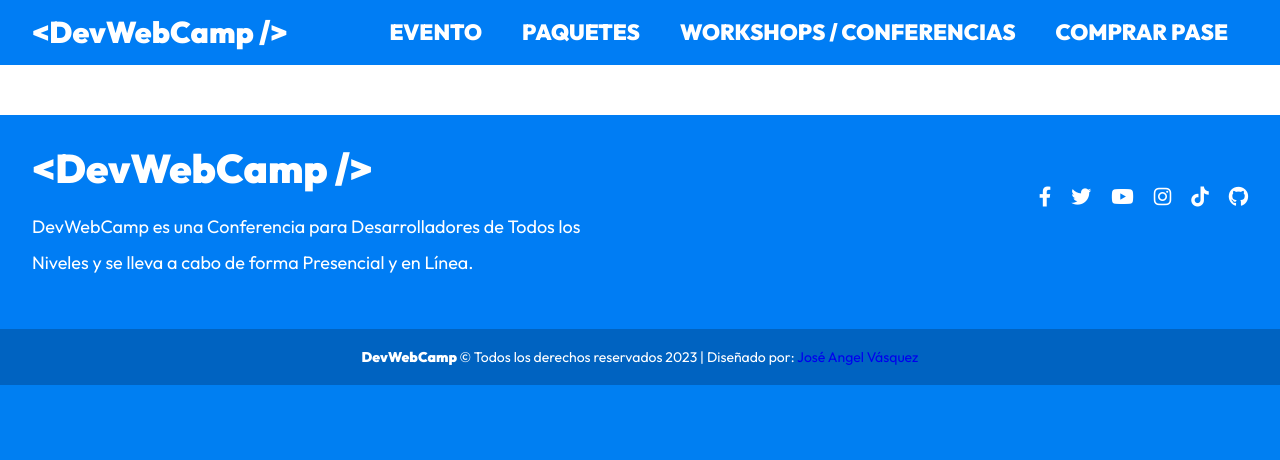
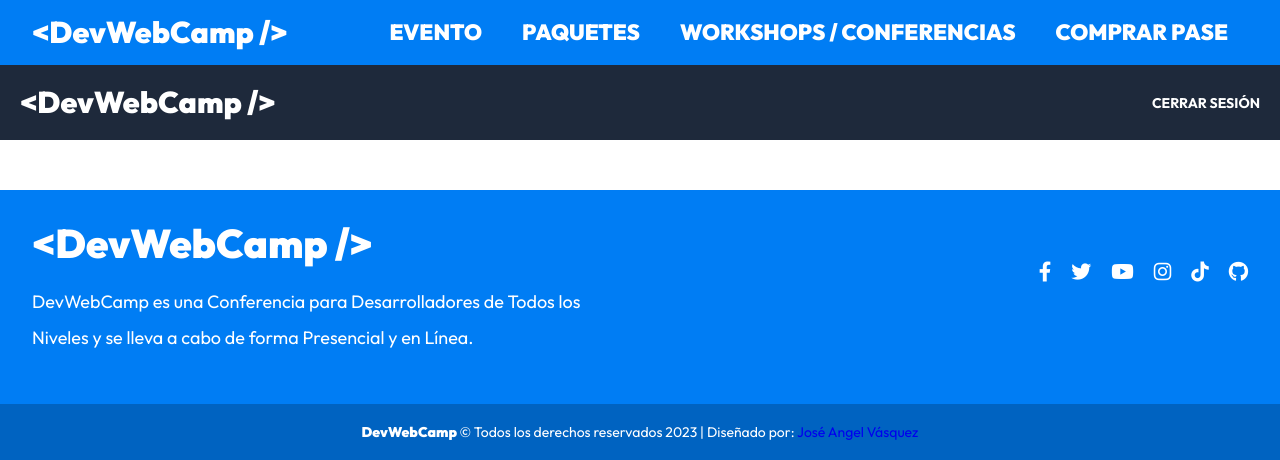
Before and after one commit to joseangvas/DevWebCamp, a PHP site: template views/templates/admin-header.php in a window 1280 px wide. Shown: the part 600-1060 px from the top of the page. Before the commit the page ends 985 px from the top, so only its background shows below. Run offline with PHP 8.4, Linux system fonts and the light colour scheme; the template is opened without the code that fills it: most values are stand-ins (such as "Sample title", 1, 10 or a date in 2020); some libraries are stand-ins or nearby versions.

Commit message:
Inicio de Creación de Dashboard.

```diff
--- a/src/scss/app.scss
+++ b/src/scss/app.scss
@@ -1,3 +1,4 @@
 @use 'base';
 @use 'paginas';
 @use 'ui';
+@use 'admin';
--- a/src/scss/base/_mixins.scss
+++ b/src/scss/base/_mixins.scss
@@ -96,8 +96,6 @@
 }
 
 @mixin menu-social($color, $size) {
-
-
     &__enlace {
 
         &::before {   // Es un Pseudoelemeto que no existe como tal
@@ -139,3 +137,16 @@
         display: none;
     }
 }
+
+@mixin enlace {
+    all: unset;  // Borra todos los estilos anteriores. Siempre se coloca al principio.
+    color: v.$blanco;
+    font-size: 1.4rem;
+    text-transform: uppercase;
+    font-weight: v.$bold;
+
+    &:hover {
+      color: v.$azul;
+      cursor: pointer;
+    }
+}
--- a/views/templates/admin-header.php
+++ b/views/templates/admin-header.php
@@ -0,0 +1,16 @@
+<header class="dashboard__header">
+  <div class="dashboard__header-grid">
+    <a href="/">
+      <h2 class="dashboard__logo">
+        &#60;DevWebCamp />
+      </h2>
+    </a>
+
+    <nav class="dashboard__nav">
+      <form method="POST" action="/logout" class="dashboard__form">
+
+        <input type="submit" value="Cerrar Sesión" class="dashboard__submit--logout">
+      </form>
+    </nav>
+  </div>
+</header>
```
Also changed, not shown: views/templates/admin-sidebar.php (+7 -0 lines), public/build/css/app.css, 1 other file.
